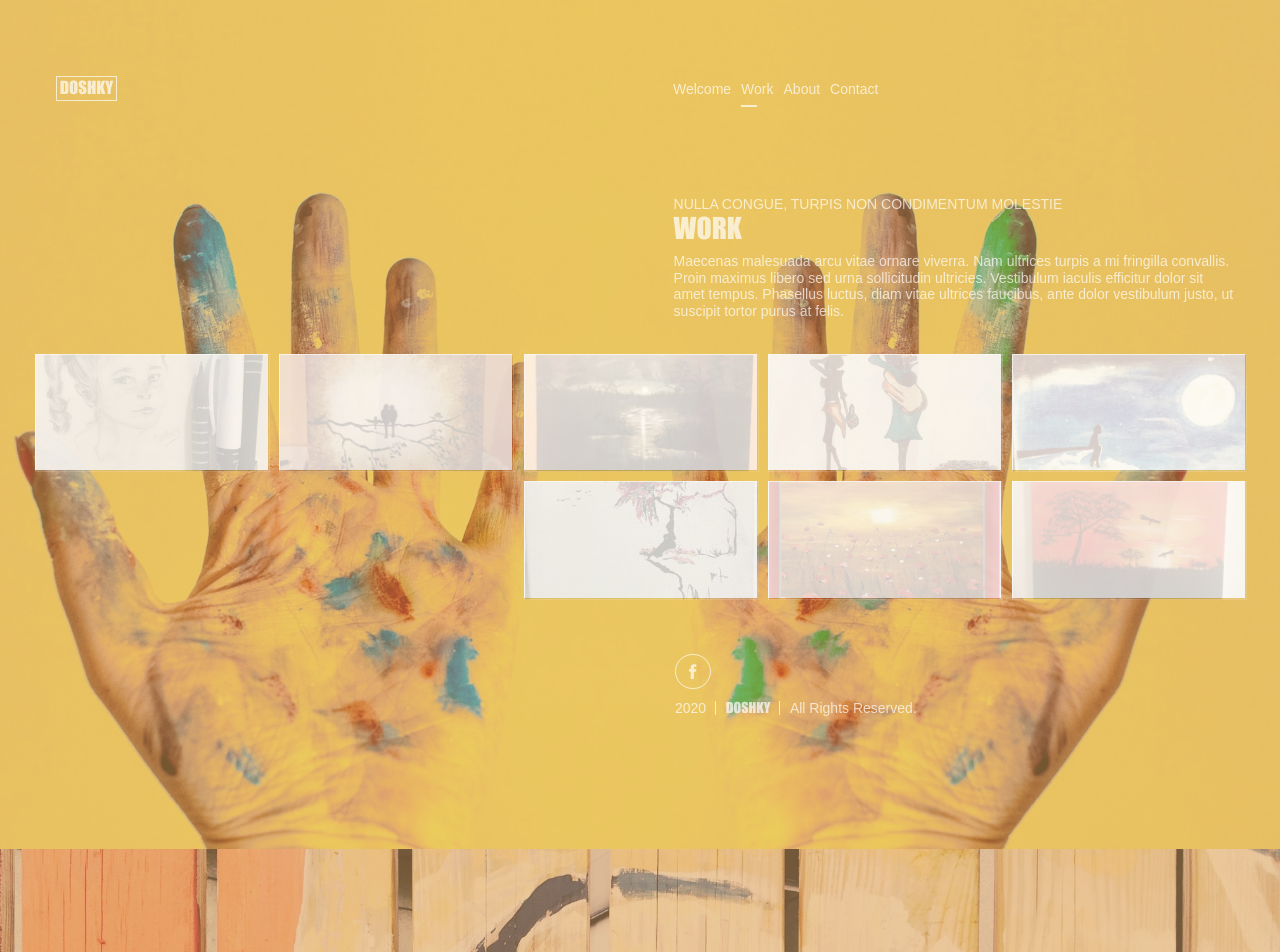
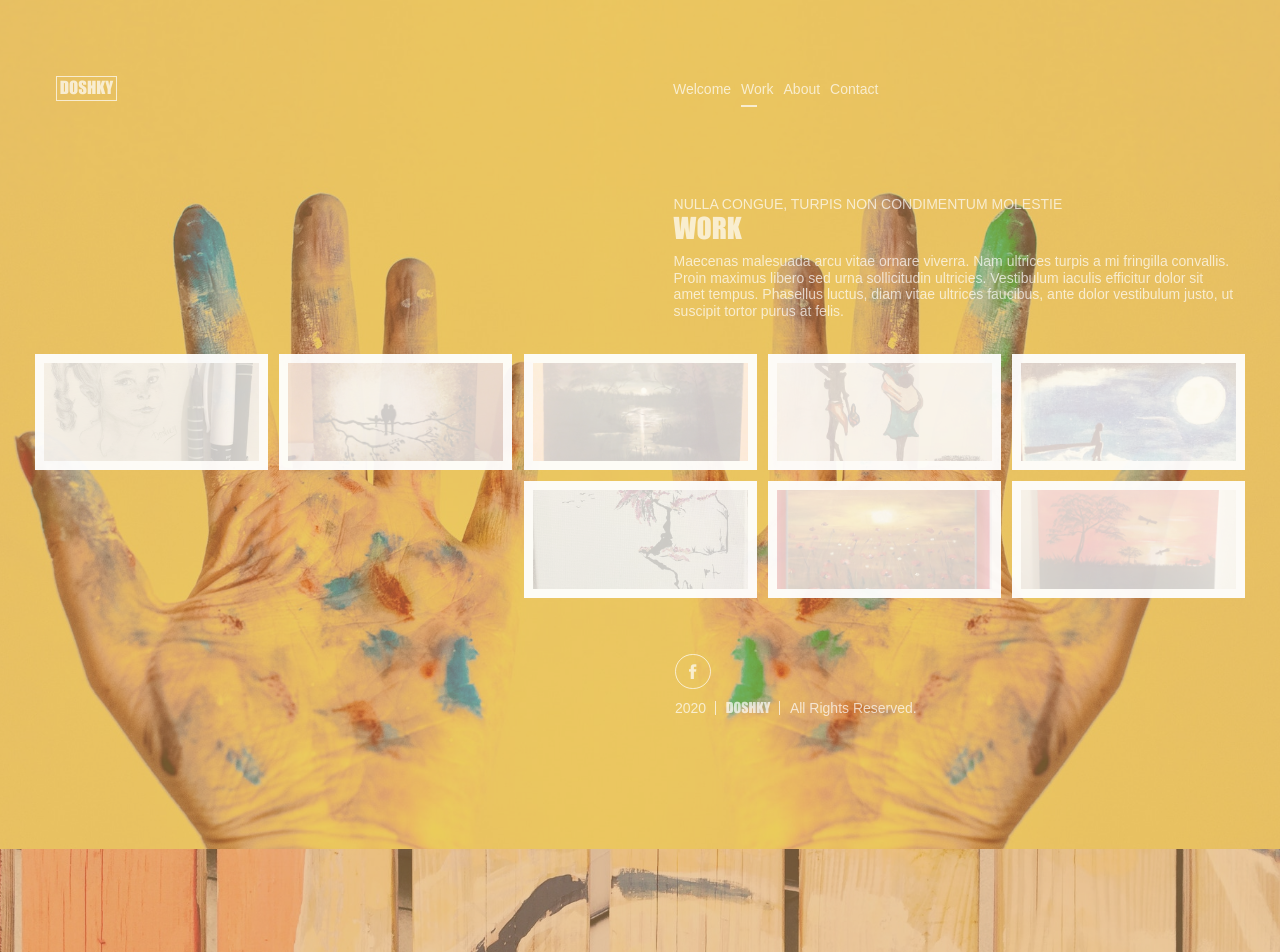
Before and after one commit to doshky/doshky.com, a Jekyll site: the page built from index.html, in a window 1280 px wide. Shown: the part 951-1903 px from the top of the page. Built offline with Jekyll 4.4.1, drawn with Linux system fonts in a browser that asks for light colours.

Commit message:
Image preview border added

```diff
--- a/assets/css/image-preview-list.css
+++ b/assets/css/image-preview-list.css
@@ -33,10 +33,11 @@
 
 .image-preview {
 	display: block;
-	width: 100%; height: 100%;
-	position: absolute; left: 0; top: 0;
+	/* width: 100%; height: 100%;  */
+	position: absolute; left: 0; right: 0; top: 0; bottom: 0;
 	background-position: center; background-size: cover;
-	border: 1px solid var( --text-color );
+	background-clip: content-box;
+	border: 0.7rem solid transparent;
 	opacity: 0.2;
 
 }
```
